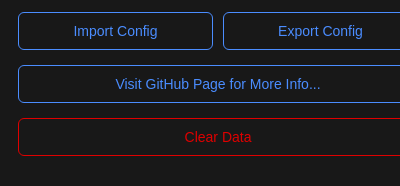
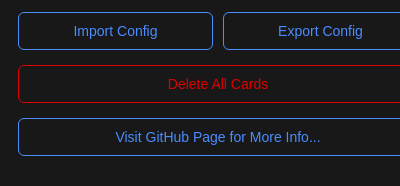
Before and after one commit to felix-ops/JPDB-Media-Support, a browser extension: page popup.html in a window 400 px wide. Shown: the part 837-1023 px from the top of the page. Drawn offline with Linux system fonts and the light colour scheme; no server answers.

Commit message:
fix: rename clear button

```diff
--- a/popup.html
+++ b/popup.html
@@ -480,9 +480,9 @@
         accept="application/json"
         style="display: none"
       />
+      <button id="deleteData">Delete All Cards</button>
       <!-- GitHub Page Button (Button only, no inline JS) -->
       <button id="githubButton">Visit GitHub Page for More Info...</button>
-      <button id="deleteData">Clear Data</button>
     </div>
     <script src="dexie.js"></script>
     <script src="popup.js"></script>
```
